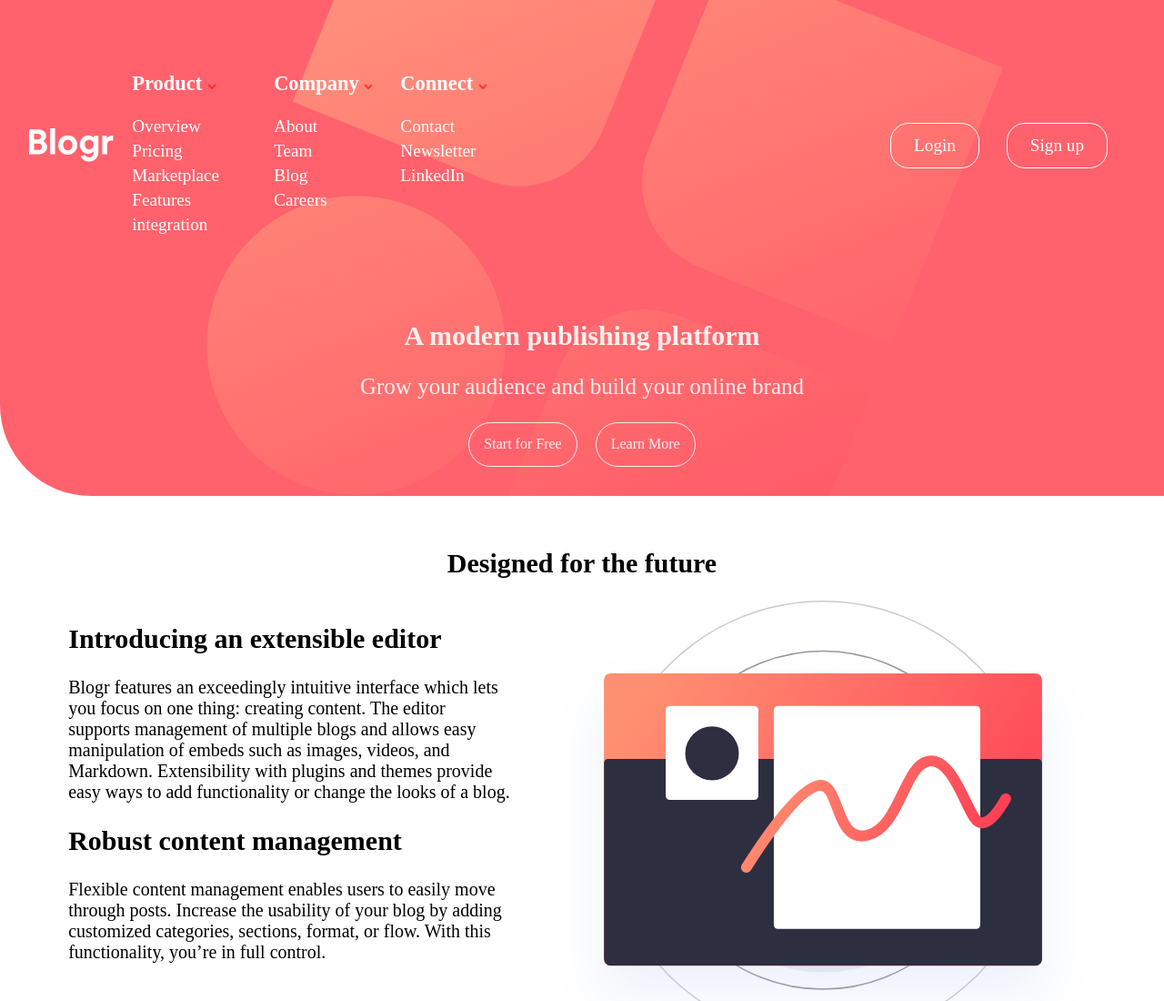
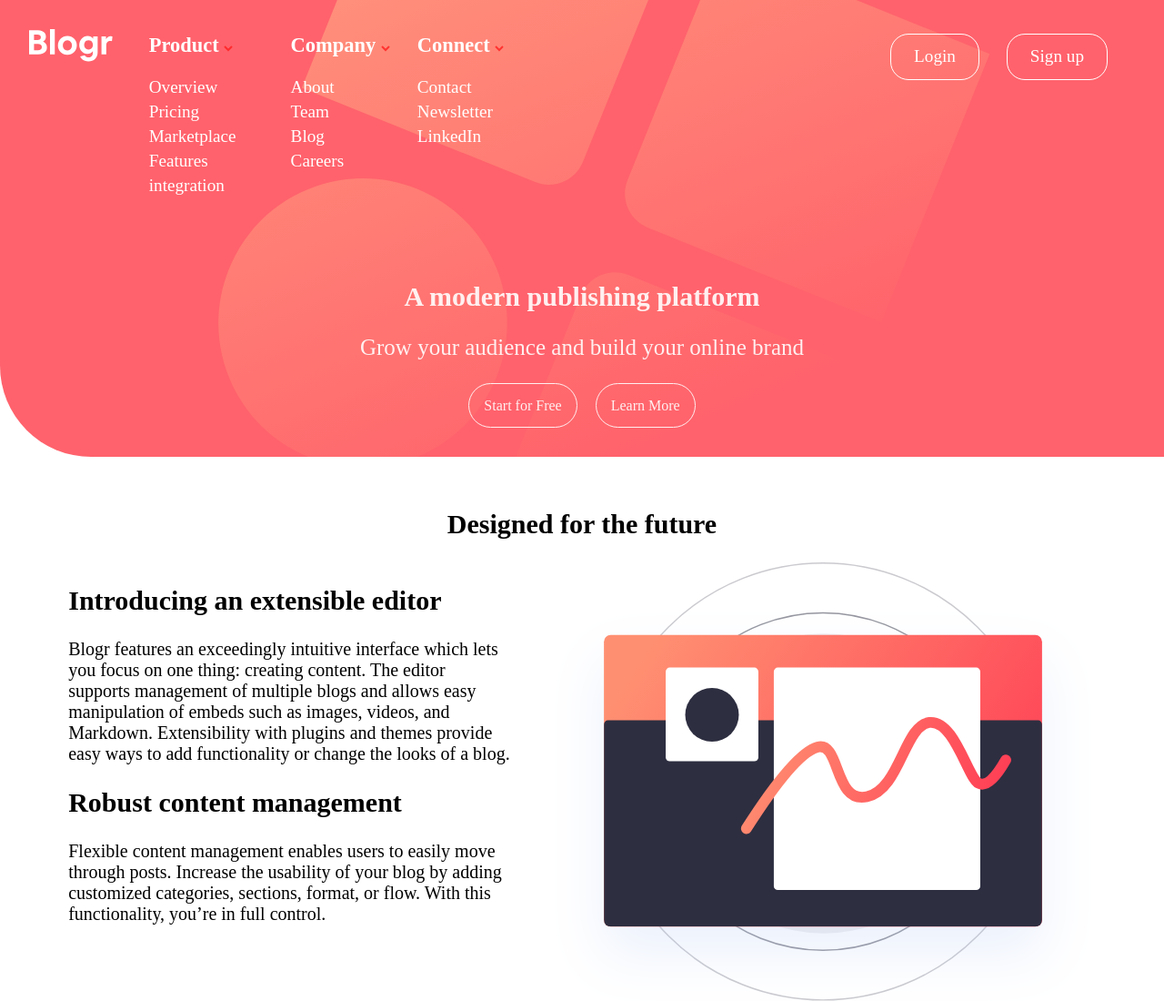
Before and after one commit to habtew/blogr-landing-page, a plain HTML site: page index.html in a window 1280 px wide. Shown: the top 1100 px of the page at 91% size. Drawn offline with Linux system fonts and the light colour scheme.

Commit message:
fixed issues in header

```diff
--- a/style.css
+++ b/style.css
@@ -50,7 +50,7 @@ img{
 
     /* header*/
 
-    header {
+    header{
         /* display: flex;
         align-items: center;
         flex-direction: column; */
@@ -59,9 +59,9 @@ img{
         background-repeat:no-repeat;
         background-position: center center;
         /* background-size:cover; */
-        background-blend-mode: inherit;
+        background-blend-mode:lighten;
         border-bottom-left-radius: 100px;
-
+        background-size: cover;
 
     }
 
@@ -317,6 +317,7 @@ footer{
         max-width: 550px;
         margin: 0 auto;
     }
+
 }
 
 
@@ -328,9 +329,14 @@ footer{
         text-align: left;
     }
     /* header*/
+    header{
+        background-image: url('./images/bg-pattern-intro-desktop.svg');
+        /* background-size: cover; */
+    }
+
     header .container{
         display: flex;
-        align-items: center;
+        align-items: flex-start;
         flex-direction: row;
     }
     header .container .mobile-humb-cont{
@@ -345,12 +351,18 @@ footer{
         /* margin-right: 20px; */
         justify-content: space-around;
         width: 100%;
-        align-items: center;
+        align-items: flex-start;
         flex-direction: row;
         color: white;
-        background: transparent
+        background-color: inherit;
+        margin-top: 0;
+        margin-left: 20px;
+    }
 
+    header nav h3{
+        margin-top: 0;
     }
+
     header nav li{
         margin-right: 30px;
     }
```
Also changed, not shown: index.html (indentation only).
